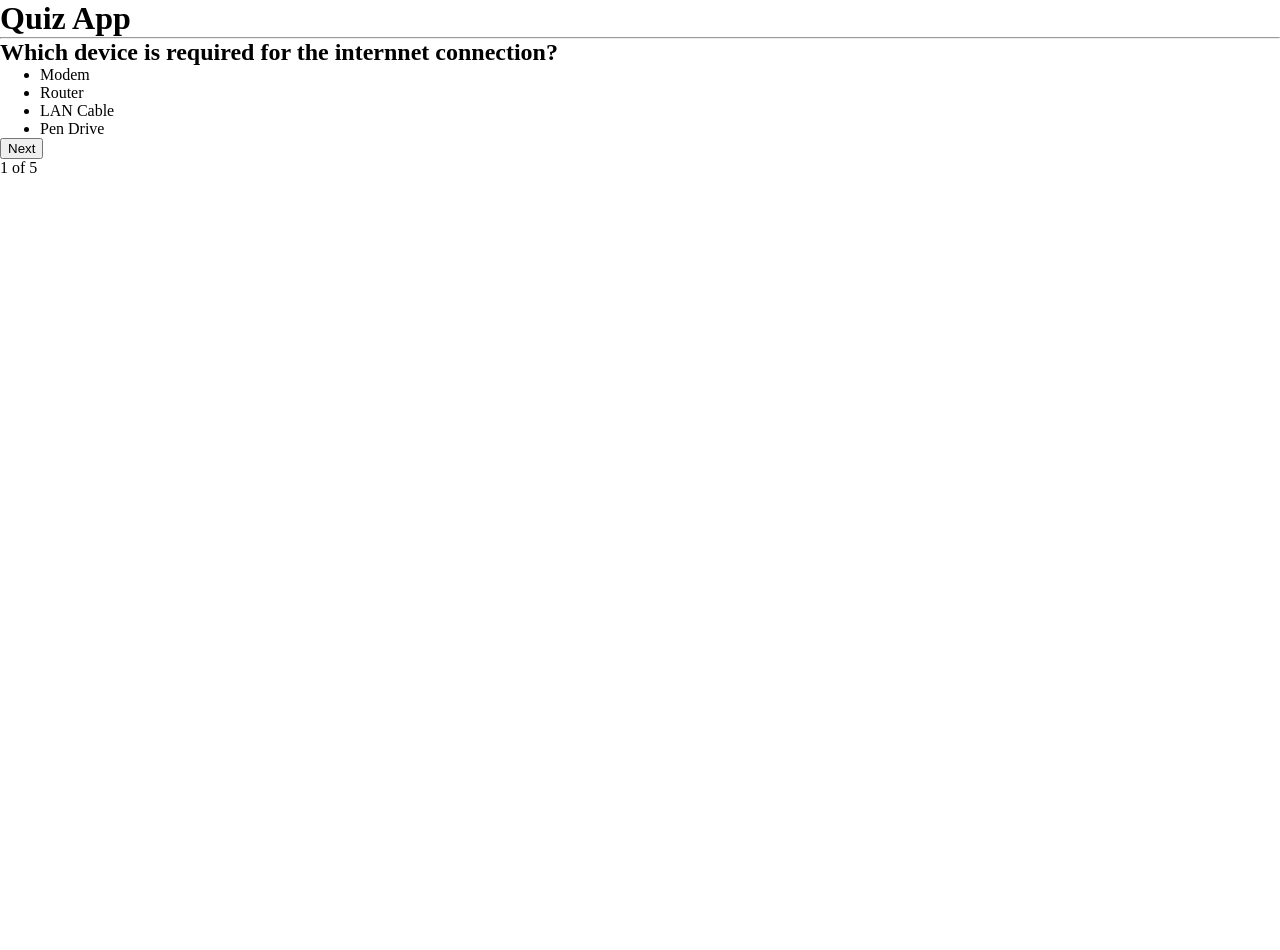
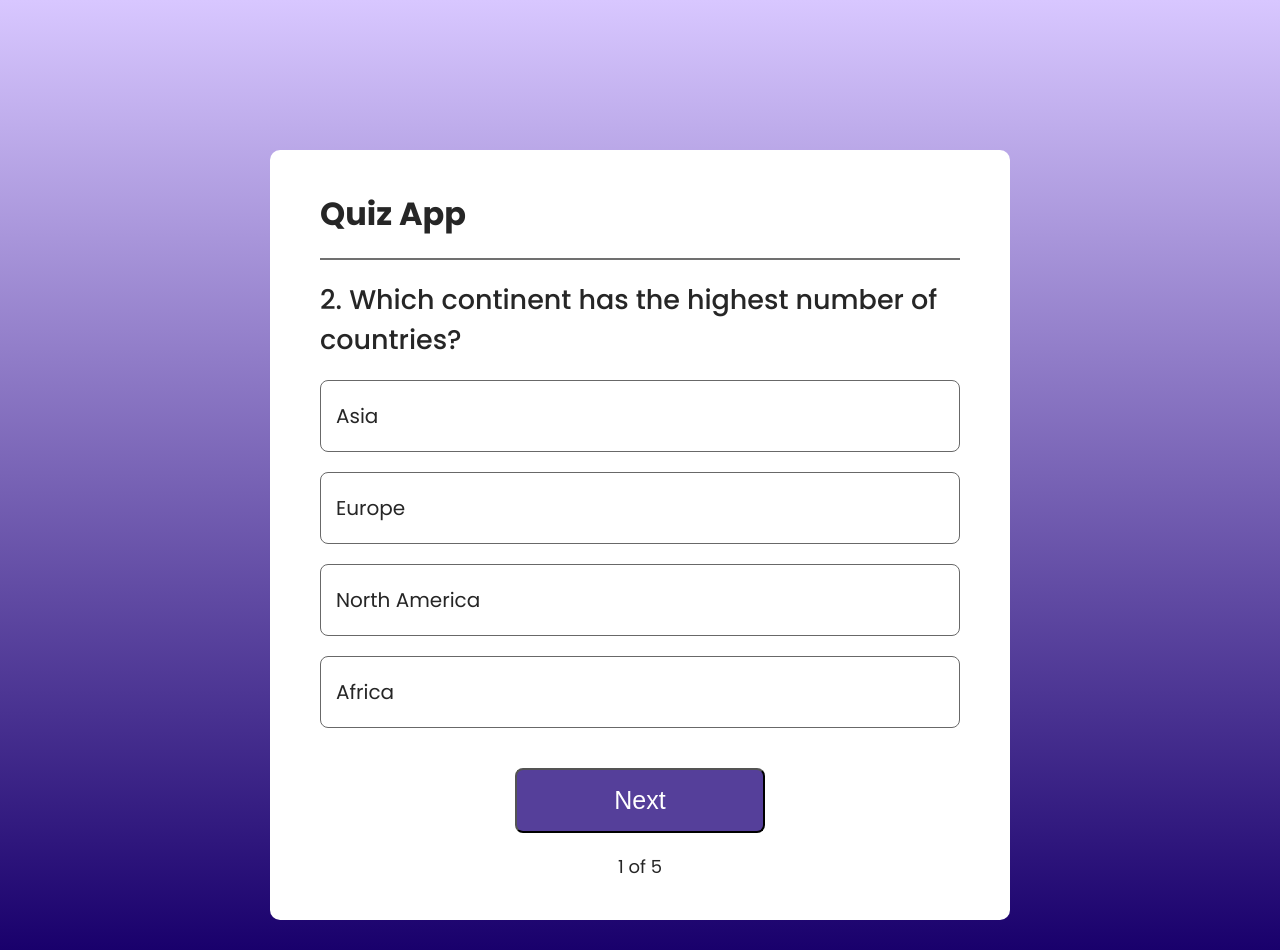
Before and after one commit to leonardojulius/last-minute-lms, a React (Vite) app: page / in a window 1280 px wide. Before the commit the page ends 800 px from the top, so only its background shows below. Built offline with nearby package versions, Linux system fonts and the light colour scheme.

Commit message:
Layout and data

```diff
--- a/index.html
+++ b/index.html
@@ -1,13 +1,21 @@
 <!doctype html>
 <html lang="en">
+
 <head>
   <meta charset="UTF-8" />
 
   <meta name="viewport" content="width=device-width, initial-scale=1.0" />
   <title>Quiz App</title>
+  <link rel="preconnect" href="https://fonts.googleapis.com">
+  <link rel="preconnect" href="https://fonts.gstatic.com" crossorigin>
+  <link
+    href="https://fonts.googleapis.com/css2?family=Poppins:ital,wght@0,100;0,200;0,300;0,400;0,500;0,600;0,700;0,800;0,900;1,100;1,200;1,300;1,400;1,500;1,600;1,700;1,800;1,900&display=swap"
+    rel="stylesheet">
 </head>
+
 <body>
   <div id="root"></div>
   <script type="module" src="/src/main.jsx"></script>
 </body>
+
 </html>
--- a/src/Components/Quiz/Quiz.css
+++ b/src/Components/Quiz/Quiz.css
@@ -0,0 +1,65 @@
+.container {
+    width: 640px;
+    margin: auto;
+    margin-top: 150px;
+    background: white;
+    color: #262626;
+    display: flex;
+    flex-direction: column;
+    gap: 20px;
+    border-radius: 10px;
+    padding: 40px 50px;
+}
+
+.container hr {
+    height: 2px;
+    border: none;
+    background: #707070;
+}
+
+.container h2{
+    font-size: 27px;
+    font-weight: 500;
+}
+
+.container ul li {
+    display: flex;
+    align-items: center;
+    height: 70px;
+    padding-left: 15px;
+    border: 1px solid #686868;
+    border-radius: 8px;
+    margin-bottom: 20px;
+    font-size: 20px;
+    cursor: pointer;
+
+}
+
+.container button {
+    margin: auto;
+    width: 250px;
+    height: 65px;
+    background: #553f9a;
+    color:white;
+    font-size: 25px;
+    font-weight: 500;
+    border-radius: 8px;
+    cursor: pointer;
+
+
+}
+
+.container .index {
+    margin:auto;
+    font-size: 18px;
+}
+
+.container .correct {
+    background: #dffff2;
+    border-color: #00d397;
+}
+
+.container .wrong{
+    background: #FFEBEB;
+    border-color: #FF4A4A;
+}
--- a/src/Components/Quiz/Quiz.jsx
+++ b/src/Components/Quiz/Quiz.jsx
@@ -1,20 +1,52 @@
-import React from 'react'
+import React, { useRef, useState } from 'react'
 import './Quiz.css'
 
+import { data } from '../../assets/data';
+
 const Quiz = () => {
+
+  let [index, setIndex] = useState(1);
+  let [question, setQuestion] = useState(data[index]);
+  let [lock, setLock] = useState(false);
+
+  let Option1 = useRef(null);
+  let Option2 = useRef(null);
+  let Option3 = useRef(null);
+  let Option4 = useRef(null);
+
+  let option_array = [Option1, Option2, Option3, Option4];
+
+  const checkAns = (e, ans) => {
+
+    if (lock === false) {
+
+      if (question.ans === ans) {
+        e.target.classList.add("correct");
+        setLock(true);
+      } else {
+        e.target.classList.add("wrong");
+        setLock(true);
+        option_array[question.ans-1].current.classList.add("correct");
+      }
+    }
+
+
+
+  }
+
+
   return (
     <div className='container'>
 
       <h1>Quiz App</h1>
 
       <hr />
-        <h2>Which device is required for the internnet connection?</h2>
-
+      <h2>{index + 1}. {question.question}</h2>
       <ul>
-            <li>Modem</li>
-            <li>Router</li>
-            <li>LAN Cable</li>
-            <li>Pen Drive</li>
+        <li ref={Option1} onClick={(e) => { checkAns(e, 1) }}>{question.option1}</li>
+        <li ref={Option2} onClick={(e) => { checkAns(e, 2) }}>{question.option2}</li>
+        <li ref={Option3} onClick={(e) => { checkAns(e, 3) }}>{question.option3}</li>
+        <li ref={Option4} onClick={(e) => { checkAns(e, 4) }}>{question.option4}</li>
       </ul>
 
       <button>Next</button>
--- /dev/null
+++ b/src/assets/data.js
@@ -0,0 +1,42 @@
+export const data = [
+    {
+      question: "Which device is required for the Internet connection?",
+      option1: "Modem",
+      option2: "Router",
+      option3: "LAN Cable",
+      option4: "Pen Drive",
+      ans: 1,
+    },
+    {
+      question: "Which continent has the highest number of countries?",
+      option1: "Asia",
+      option2: "Europe",
+      option3: "North America",
+      option4: "Africa",
+      ans: 4,
+    },
+    {
+      question: "Junk e-mail is also called?",
+      option1: "Spam",
+      option2: "Fake",
+      option3: "Archived",
+      option4: "Bin",
+      ans: 1,
+    },
+    {
+      question: "A computer cannot BOOT if it does not have the?",
+      option1: "Application Software",
+      option2: "Internet",
+      option3: "Operating System",
+      option4: "Mouse",
+      ans: 3,
+    },
+    {
+      question: "First page of Website is termed as?",
+      option1: "Index Page",
+      option2: "Homepage",
+      option3: "Sitemap",
+      option4: "Pen Drive",
+      ans: 2,
+    },
+  ];
--- a/src/index.css
+++ b/src/index.css
@@ -1,5 +1,12 @@
 * {
 
   margin:0;
+  padding: 0;
 
 }
+
+body {
+  height: 100vh;
+  background-image: linear-gradient(#D8C7FF, #19006C);
+  font-family: 'poppins';
+}
```
Lines whose indentation alone changed are shown as unchanged.
